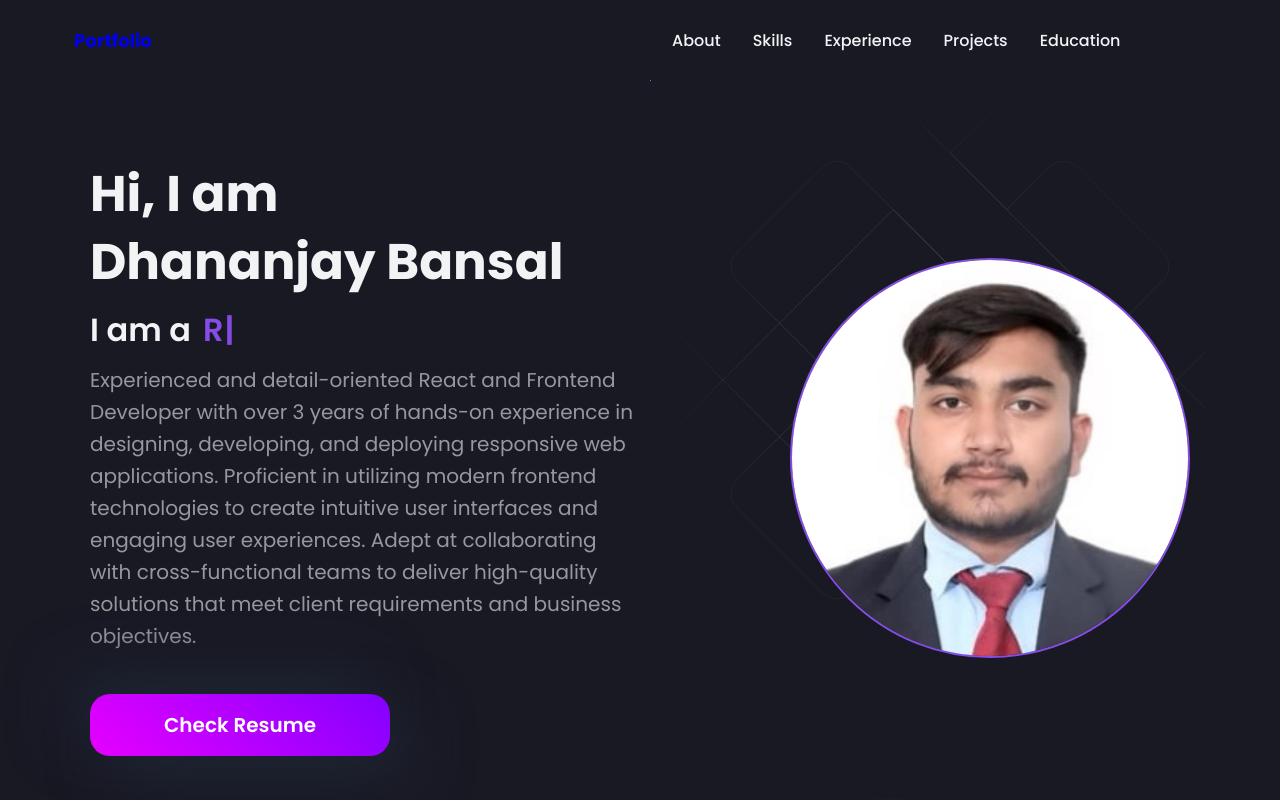
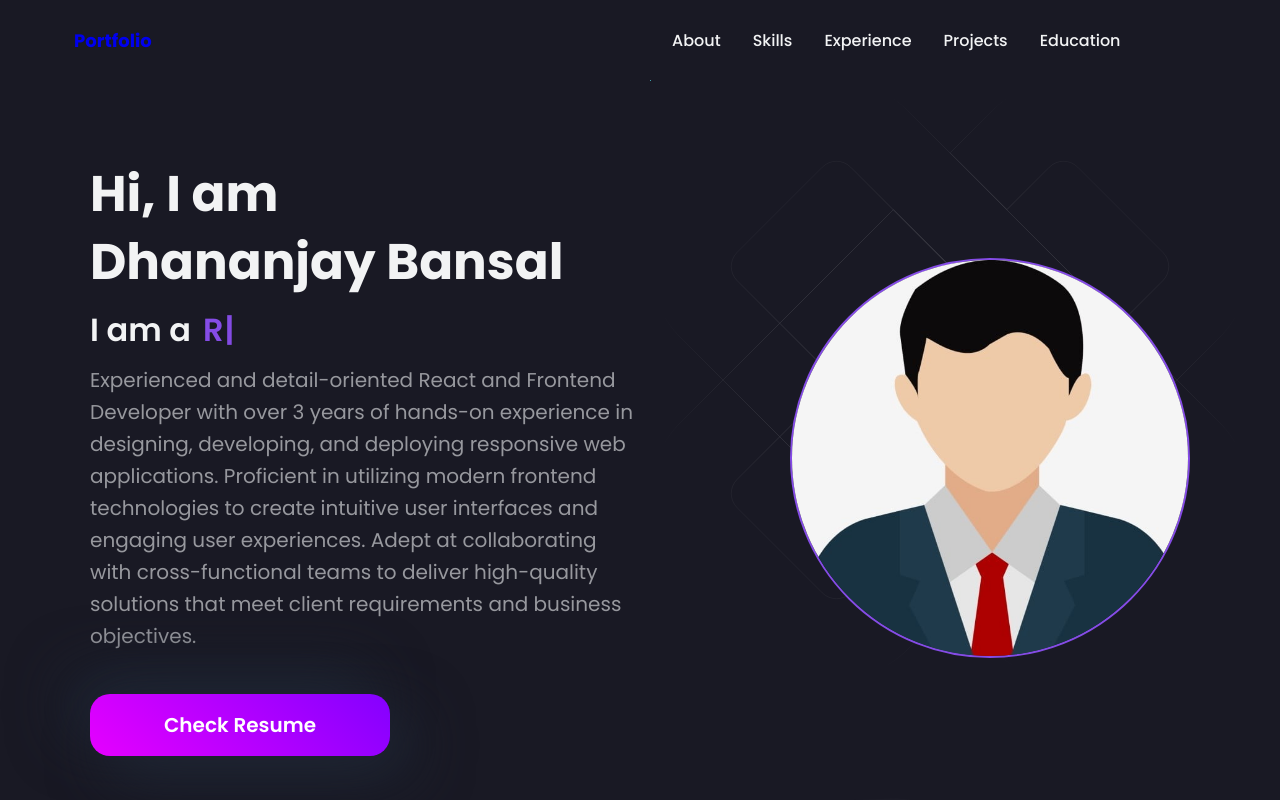
Before and after one commit to dhananjay084/portfolio, a React (Create React App) app: page / in a window 1280 px wide. Shown: the top 800 px of the page. Built offline with nearby package versions, Linux system fonts and the light colour scheme.

Commit message:
first commit

```diff
--- a/src/components/HeroSection/index.js
+++ b/src/components/HeroSection/index.js
@@ -2,6 +2,7 @@ import React from 'react'
 import HeroBgAnimation from '../HeroBgAnimation'
 import { HeroContainer, HeroBg, HeroLeftContainer, Img, HeroRightContainer, HeroInnerContainer, TextLoop, Title, Span, SubTitle, ResumeButton } from './HeroStyle'
 import HeroImg from '../../images/HeroImage.jpg'
+import profileIcon from '../../images/profile_icon.jpg'
 import Typewriter from 'typewriter-effect';
 import { Bio } from '../../data/constants';
 
@@ -33,7 +34,7 @@ const HeroSection = () => {
 
                     <HeroRightContainer id="Right">
 
-                        <Img src={HeroImg} alt="hero-image" />
+                        <Img src={profileIcon} alt="hero-image" />
                     </HeroRightContainer>
                 </HeroInnerContainer>
 
```
Also changed, not shown: src/images/profile_icon.jpg (added).
